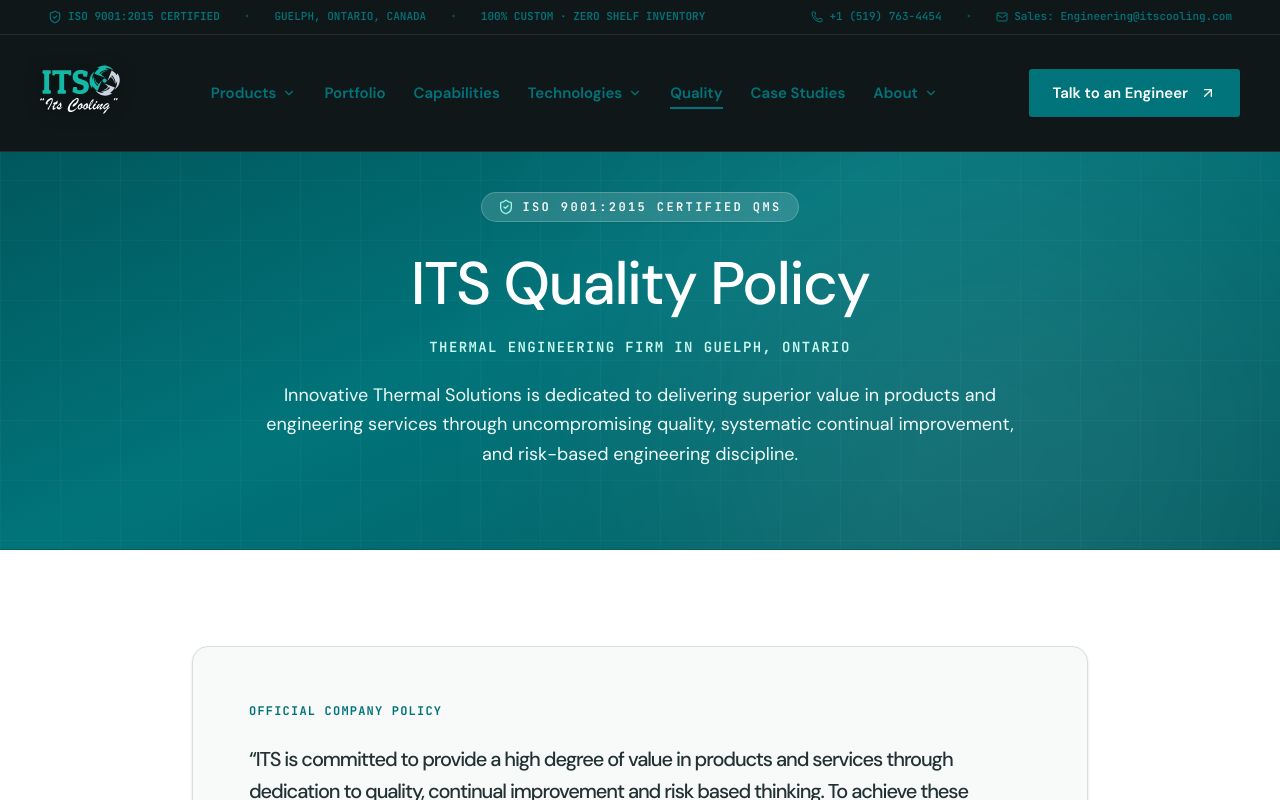
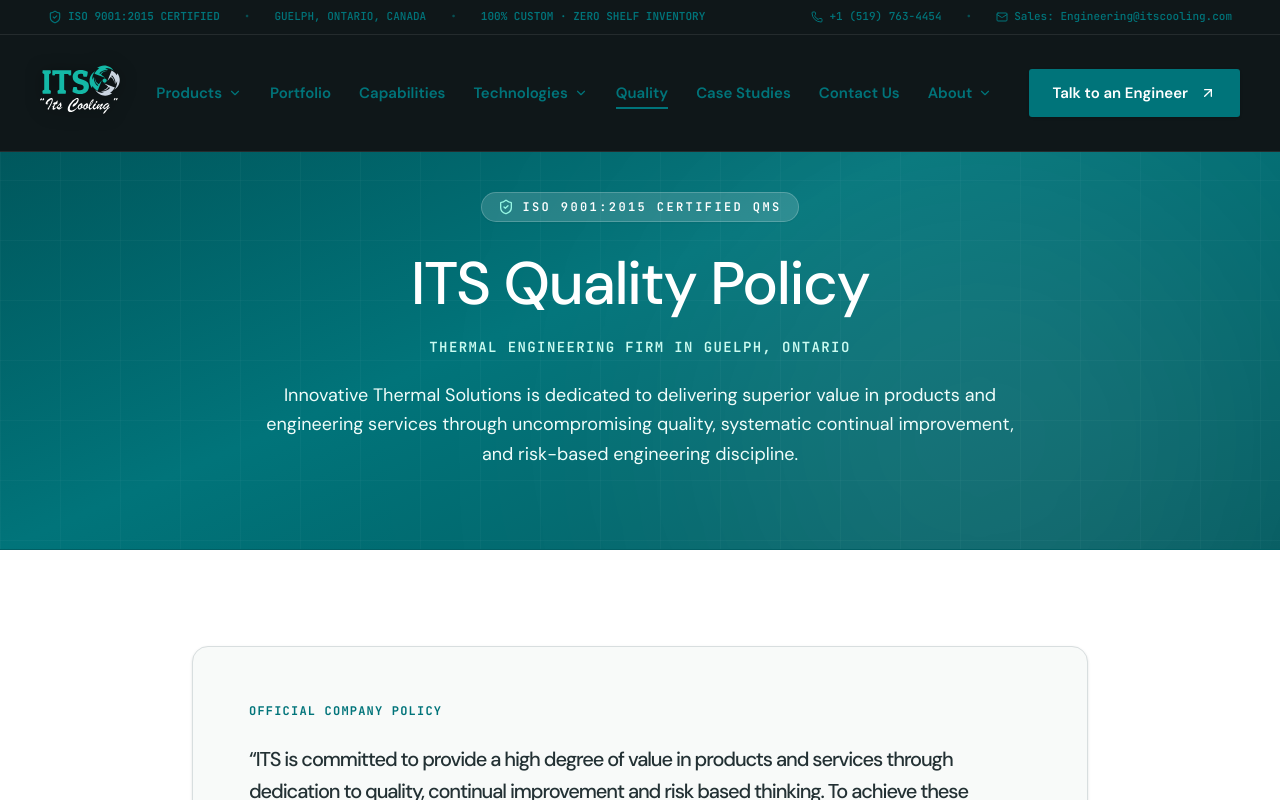
Before and after one commit to innovative-thermal-solutions/thermalsolutions, a Next.js app: page /quality in a window 1280 px wide. Shown: the top 800 px of the page. Built offline with nearby package versions, Linux system fonts and the light colour scheme.

Commit message:
feat(nav): add 'Contact Us' tab to main desktop navigation and mobile menu

```diff
--- a/src/components/layout/Navigation.tsx
+++ b/src/components/layout/Navigation.tsx
@@ -97,6 +97,7 @@ export function Navigation() {
   const mainLinks = [
     { name: "Quality", href: "/quality" },
     { name: "Case Studies", href: "/case-studies" },
+    { name: "Contact Us", href: "/contact" },
   ];
 
   return (
```
